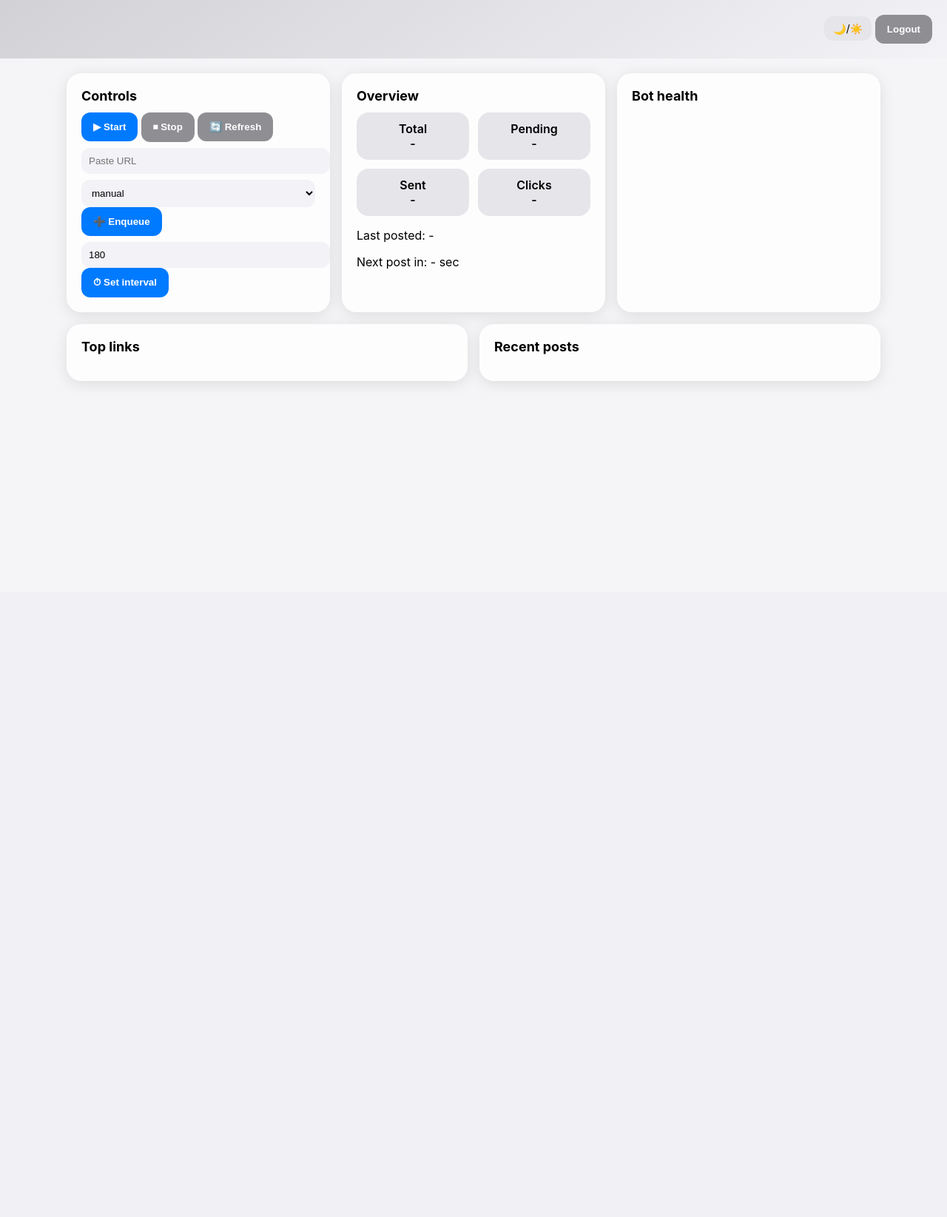
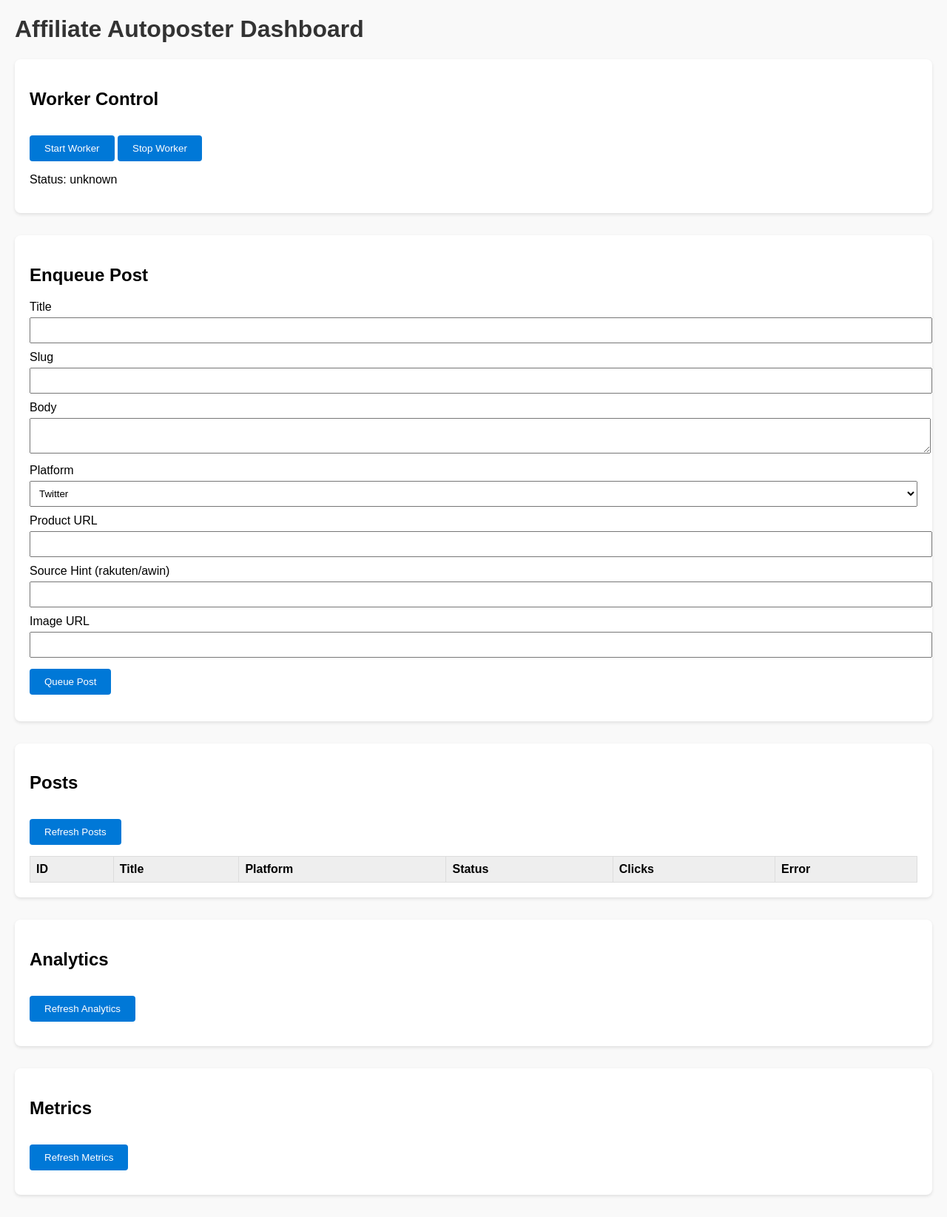
Before and after one commit to slickofficials/AUTOAFFILIATE-AI-v7.0, a Flask app: template templates/dashboard.html in a window 1280 px wide. Shown: the whole page at 74% size. Before the commit the page ends 517 px from the top, so only its background shows below. Run offline with Flask 3, Linux system fonts and the light colour scheme; the template is opened without the code that fills it, so the values that code supplies are empty; some libraries are stand-ins or nearby versions.

Commit message:
Update dashboard.html

```diff
--- a/templates/dashboard.html
+++ b/templates/dashboard.html
@@ -1,201 +1,123 @@
-<!doctype html>
+<!DOCTYPE html>
 <html lang="en">
 <head>
-  <meta charset="utf-8">
-  <title>{{ title or "HQ Dashboard (iOS Style)" }}</title>
-  <meta name="viewport" content="width=device-width, initial-scale=1">
+  <meta charset="UTF-8">
+  <title>Affiliate Autoposter Dashboard</title>
   <style>
-    :root {
-      --bg-light: #f5f5f7;
-      --bg-dark: #1c1c1e;
-      --card-light: #ffffffcc;
-      --card-dark: #2c2c2e;
-      --text-light: #000;
-      --text-dark: #fff;
-      --accent: linear-gradient(145deg, #d1d1d6, #f2f2f7);
-      --accent-dark: linear-gradient(145deg, #3a3a3c, #1c1c1e);
-    }
-    body {
-      font-family: -apple-system, BlinkMacSystemFont, "Segoe UI", Roboto, Arial;
-      margin: 0;
-      background: var(--bg-light);
-      color: var(--text-light);
-      transition: background 0.3s, color 0.3s;
-    }
-    body.dark {
-      background: var(--bg-dark);
-      color: var(--text-dark);
-    }
-    header {
-      padding: 20px;
-      background: var(--accent);
-      display: flex;
-      justify-content: space-between;
-      align-items: center;
-      backdrop-filter: blur(10px);
-      transition: background 0.3s;
-    }
-    body.dark header {
-      background: var(--accent-dark);
-    }
-    .brand { font-weight: 700; font-size: 18px; }
-    main { padding: 20px; max-width: 1100px; margin: 0 auto; }
-    .grid { display: grid; grid-template-columns: repeat(auto-fit, minmax(300px, 1fr)); gap: 16px; }
-    .card {
-      background: var(--card-light);
-      border-radius: 20px;
-      padding: 20px;
-      box-shadow: 0 4px 20px rgba(0,0,0,0.1);
-      transition: background 0.3s;
-    }
-    body.dark .card { background: var(--card-dark); }
-    h2 { margin: 0 0 12px; font-size: 18px; }
-    button {
-      background: #007aff;
-      color: white;
-      border: none;
-      padding: 12px 16px;
-      border-radius: 12px;
-      font-weight: 600;
-      cursor: pointer;
-      transition: background 0.2s;
-    }
-    button.secondary { background: #8e8e93; }
-    button:hover { background: #005ecb; }
-    input, select {
-      background: #f2f2f7;
-      border: none;
-      border-radius: 12px;
-      padding: 10px;
-      width: 100%;
-      margin-top: 8px;
-    }
-    body.dark input, body.dark select { background: #3a3a3c; color: #fff; }
-    .stats { display: flex; flex-wrap: wrap; gap: 12px; }
-    .stat {
-      flex: 1;
-      min-width: 120px;
-      background: #e5e5ea;
-      border-radius: 16px;
-      padding: 12px;
-      text-align: center;
-      font-weight: 600;
-    }
-    body.dark .stat { background: #2c2c2e; }
-    .health span {
-      display: inline-block;
-      margin: 4px 8px 0 0;
-      padding: 6px 10px;
-      border-radius: 10px;
-      background: #e5e5ea;
-      font-size: 13px;
-    }
-    body.dark .health span { background: #2c2c2e; }
-    .ok { color: #34c759; }
-    .bad { color: #ff3b30; }
-    .toggle {
-      cursor: pointer;
-      padding: 8px 12px;
-      border-radius: 12px;
-      background: #e5e5ea;
-      font-size: 14px;
-    }
-    body.dark .toggle { background: #2c2c2e; color: #fff; }
+    body { font-family: Arial, sans-serif; margin: 20px; background: #f9f9f9; }
+    h1 { color: #333; }
+    section { margin-bottom: 30px; padding: 20px; background: #fff; border-radius: 8px; box-shadow: 0 2px 4px rgba(0,0,0,0.1); }
+    label { display: block; margin-top: 10px; }
+    input, select, textarea { width: 100%; padding: 8px; margin-top: 5px; }
+    button { margin-top: 15px; padding: 10px 20px; background: #0078d7; color: #fff; border: none; border-radius: 4px; cursor: pointer; }
+    button:hover { background: #005a9e; }
+    table { width: 100%; border-collapse: collapse; margin-top: 15px; }
+    th, td { border: 1px solid #ddd; padding: 8px; text-align: left; }
+    th { background: #eee; }
+    .status-ok { color: green; }
+    .status-failed { color: red; }
   </style>
 </head>
 <body>
-<header>
-  <div class="brand">{{ company }}</div>
-  <div>
-    <span class="toggle" onclick="toggleMode()">🌙/☀️</span>
-    <a href="/logout"><button class="secondary">Logout</button></a>
-  </div>
-</header>
+  <h1>Affiliate Autoposter Dashboard</h1>
 
-<main>
-  <div class="grid">
-    <div class="card">
-      <h2>Controls</h2>
-      <button onclick="startWorker()">▶ Start</button>
-      <button class="secondary" onclick="stopWorker()">⏹ Stop</button>
-      <button class="secondary" onclick="refresh()">🔄 Refresh</button>
-      <input id="enqueueUrl" placeholder="Paste URL">
-      <select id="enqueueSource">
-        <option value="manual">manual</option>
-        <option value="rakuten">rakuten</option>
-        <option value="awin">awin</option>
-      </select>
-      <button onclick="enqueue()">➕ Enqueue</button>
-      <input id="intervalMin" type="number" min="1" value="180">
-      <button onclick="updateInterval()">⏱ Set interval</button>
-    </div>
+  <!-- Worker Control -->
+  <section>
+    <h2>Worker Control</h2>
+    <button onclick="startWorker()">Start Worker</button>
+    <button onclick="stopWorker()">Stop Worker</button>
+    <p id="workerStatus">Status: unknown</p>
+  </section>
 
-    <div class="card">
-      <h2>Overview</h2>
-      <div class="stats">
-        <div class="stat">Total<br><span id="total_links">-</span></div>
-        <div class="stat">Pending<br><span id="pending">-</span></div>
-        <div class="stat">Sent<br><span id="sent">-</span></div>
-        <div class="stat">Clicks<br><span id="clicks_total">-</span></div>
-      </div>
-      <p>Last posted: <span id="last_posted_at">-</span></p>
-      <p>Next post in: <span id="next_post_in_seconds">-</span> sec</p>
-    </div>
+  <!-- Enqueue Post -->
+  <section>
+    <h2>Enqueue Post</h2>
+    <form id="enqueueForm">
+      <label>Title <input type="text" name="title" required></label>
+      <label>Slug <input type="text" name="slug" required></label>
+      <label>Body <textarea name="body"></textarea></label>
+      <label>Platform
+        <select name="platform">
+          <option value="twitter">Twitter</option>
+          <option value="telegram">Telegram</option>
+          <option value="facebook">Facebook</option>
+          <option value="instagram">Instagram</option>
+          <option value="tiktok">TikTok</option>
+          <option value="whatsapp">WhatsApp</option>
+        </select>
+      </label>
+      <label>Product URL <input type="url" name="url"></label>
+      <label>Source Hint (rakuten/awin) <input type="text" name="source"></label>
+      <label>Image URL <input type="url" name="image_url"></label>
+      <button type="submit">Queue Post</button>
+    </form>
+    <p id="enqueueResult"></p>
+  </section>
 
-    <div class="card">
-      <h2>Bot health</h2>
-      <div class="health" id="health"></div>
-    </div>
-  </div>
+  <!-- Posts -->
+  <section>
+    <h2>Posts</h2>
+    <button onclick="loadPosts()">Refresh Posts</button>
+    <table id="postsTable">
+      <thead>
+        <tr><th>ID</th><th>Title</th><th>Platform</th><th>Status</th><th>Clicks</th><th>Error</th></tr>
+      </thead>
+      <tbody></tbody>
+    </table>
+  </section>
 
-  <div class="grid" style="margin-top:16px;">
-    <div class="card">
-      <h2>Top links</h2>
-      <ul id="top_links"></ul>
-    </div>
-    <div class="card">
-      <h2>Recent posts</h2>
-      <ul id="recent_posts"></ul>
-    </div>
-  </div>
-</main>
+  <!-- Analytics -->
+  <section>
+    <h2>Analytics</h2>
+    <button onclick="loadAnalytics()">Refresh Analytics</button>
+    <pre id="analyticsData"></pre>
+  </section>
+
+  <!-- Metrics -->
+  <section>
+    <h2>Metrics</h2>
+    <button onclick="loadMetrics()">Refresh Metrics</button>
+    <pre id="metricsData"></pre>
+  </section>
 
 <script>
-function toggleMode() {
-  document.body.classList.toggle('dark');
+const API = location.origin;
+
+async function startWorker() {
+  const r = await fetch(API + "/worker/start", {method:"POST"});
+  document.getElementById("workerStatus").textContent = "Status: " + (await r.json()).status;
 }
-async function fetchStats() {
-  const res = await fetch('/api/stats');
-  const data = await res.json();
-  setText('total_links', data.total_links);
-  setText('pending', data.pending);
-  setText('sent', data.sent);
-  setText('clicks_total', data.clicks_total);
-  setText('last_posted_at', data.last_posted_at || '-');
-  setText('next_post_in_seconds', data.next_post_in_seconds ?? '-');
-  const healthEl = document.getElementById('health');
-  healthEl.innerHTML = '';
-  Object.entries(data.statuses || {}).forEach(([k,v]) => {
-    const span = document.createElement('span');
-    span.className = v ? 'ok' : 'bad';
-    span.textContent = `${k}: ${v ? 'ok' : 'off'}`;
-    healthEl.appendChild(span);
-  });
-  const topEl = document.getElementById('top_links');
-  topEl.innerHTML = '';
-  (data.top_links || []).forEach(i => {
-    const li = document.createElement('li');
-    li.innerHTML = `<a href="/r/${i.id}" target="_blank">${i.url}</a> — clicks: ${i.clicks}`;
-    topEl.appendChild(li);
-  });
-  const recentEl = document.getElementById('recent_posts');
-  recentEl.innerHTML = '';
-  (data.recent_posts || []).forEach(i => {
-    const li = document.createElement('li');
-    li.textContent = `${i.status} — ${i.url} (${i.posted_at || 'n/a'})`;
-    recentEl.appendChild(li);
+async function stopWorker() {
+  const r = await fetch(API + "/worker/stop", {method:"POST"});
+  document.getElementById("workerStatus").textContent = "Status: " + (await r.json()).status;
+}
+async function loadPosts() {
+  const r = await fetch(API + "/posts");
+  const posts = await r.json();
+  const tbody = document.querySelector("#postsTable tbody");
+  tbody.innerHTML = "";
+  posts.forEach(p => {
+    const tr = document.createElement("tr");
+    tr.innerHTML = `<td>${p.id}</td><td>${p.title}</td><td>${p.platform}</td>
+                    <td class="${p.status==='failed'?'status-failed':'status-ok'}">${p.status}</td>
+                    <td>${p.click_count}</td><td>${p.error_message||""}</td>`;
+    tbody.appendChild(tr);
   });
 }
-function setText(id, val) { const el = document.getElementById(id); if (el) el.textContent = val; }
-async function startWorker(){await fetch('/start',{method:'POST'});alert('Start requested');}
-async function stopWorker(){await fetch('/stop
+async function loadAnalytics() {
+  const r = await fetch(API + "/analytics");
+  document.getElementById("analyticsData").textContent = JSON.stringify(await r.json(), null, 2);
+}
+async function loadMetrics() {
+  const r = await fetch(API + "/metrics");
+  document.getElementById("metricsData").textContent = JSON.stringify(await r.json(), null, 2);
+}
+document.getElementById("enqueueForm").addEventListener("submit", async e => {
+  e.preventDefault();
+  const data = Object.fromEntries(new FormData(e.target).entries());
+  const r = await fetch(API + "/enqueue", {method:"POST", headers:{"Content-Type":"application/json"}, body:JSON.stringify(data)});
+  document.getElementById("enqueueResult").textContent = JSON.stringify(await r.json());
+});
+</script>
+</body>
+</html>
```
